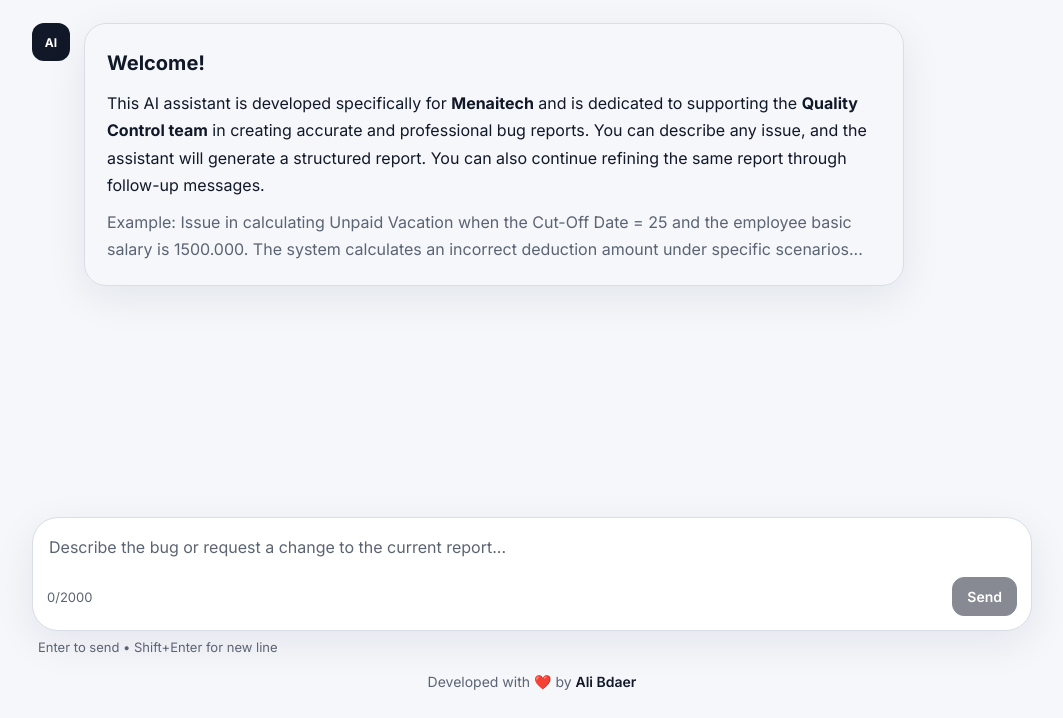
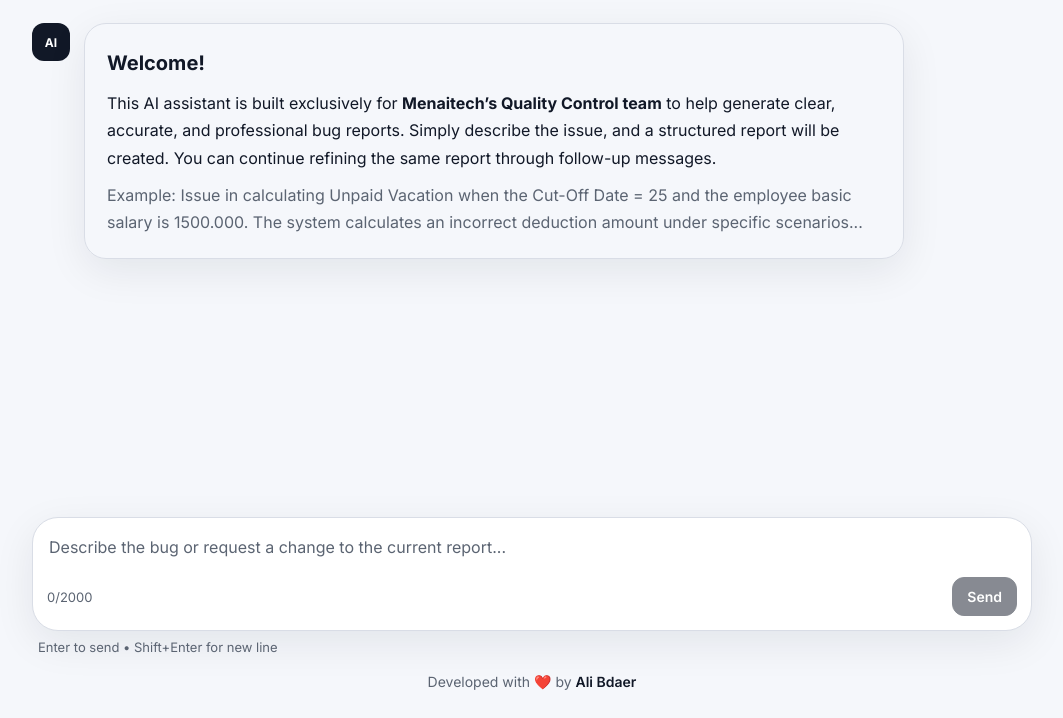
Before and after one commit to alibdaer/bug-reporter, a website: page index.html in a window 1280 px wide. Shown: the part 82-800 px from the top of the page, without its empty margins (108-1171 px from the left). Drawn offline with Linux system fonts and the light colour scheme.

Commit message:
Edit All

```diff
--- a/index.html
+++ b/index.html
@@ -32,7 +32,7 @@
           <div class="message-body intro-card">
             <p class="intro-title">Welcome!</p>
             <p>
-              This AI assistant is developed specifically for <b>Menaitech</b> and is dedicated to supporting the <b>Quality Control team</b> in creating accurate and professional bug reports. You can describe any issue, and the assistant will generate a structured report. You can also continue refining the same report through follow-up messages.
+              This AI assistant is built exclusively for <b>Menaitech’s Quality Control team</b> to help generate clear, accurate, and professional bug reports. Simply describe the issue, and a structured report will be created. You can continue refining the same report through follow-up messages.
             </p>
 
             <p class="intro-example">
```
